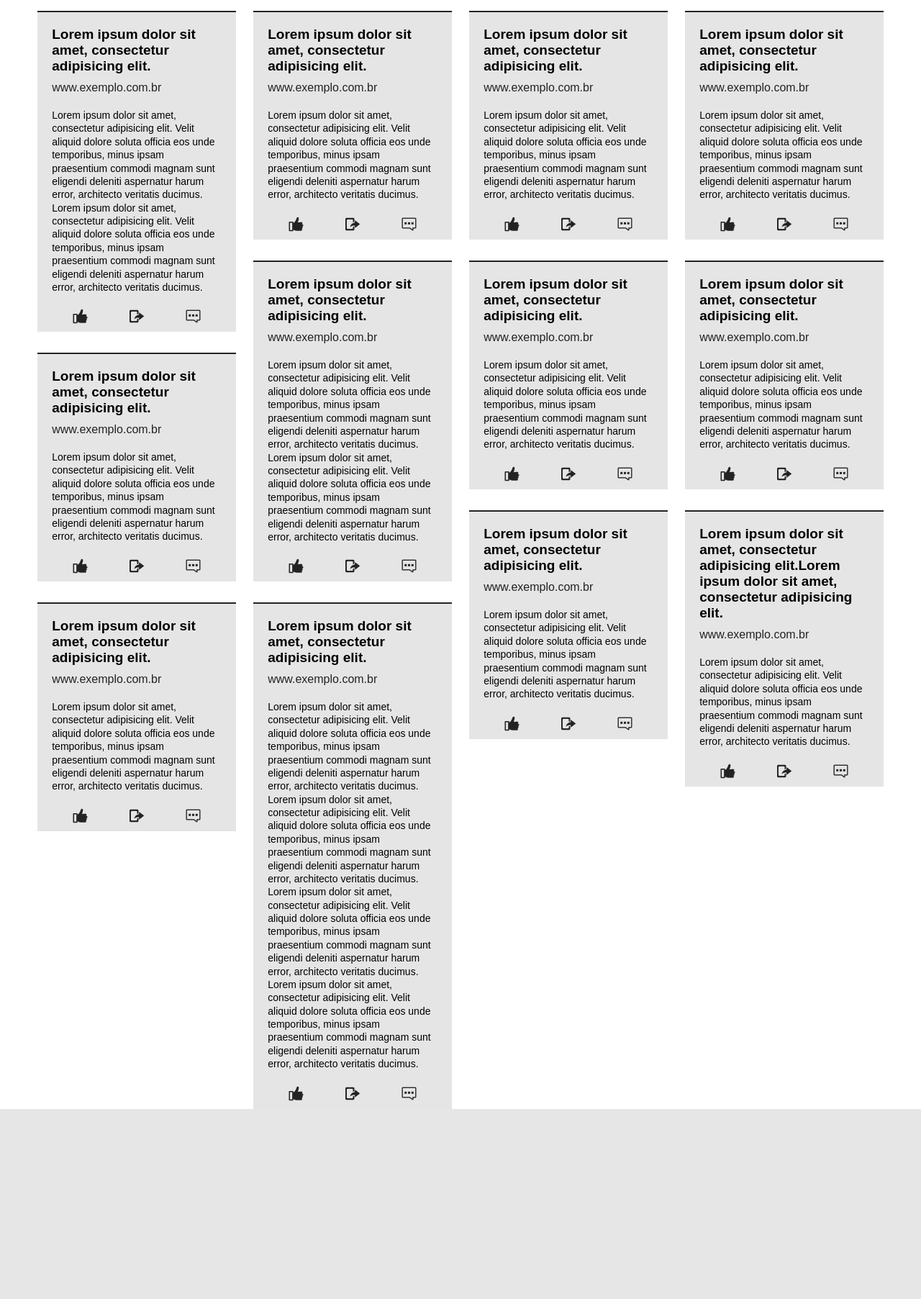
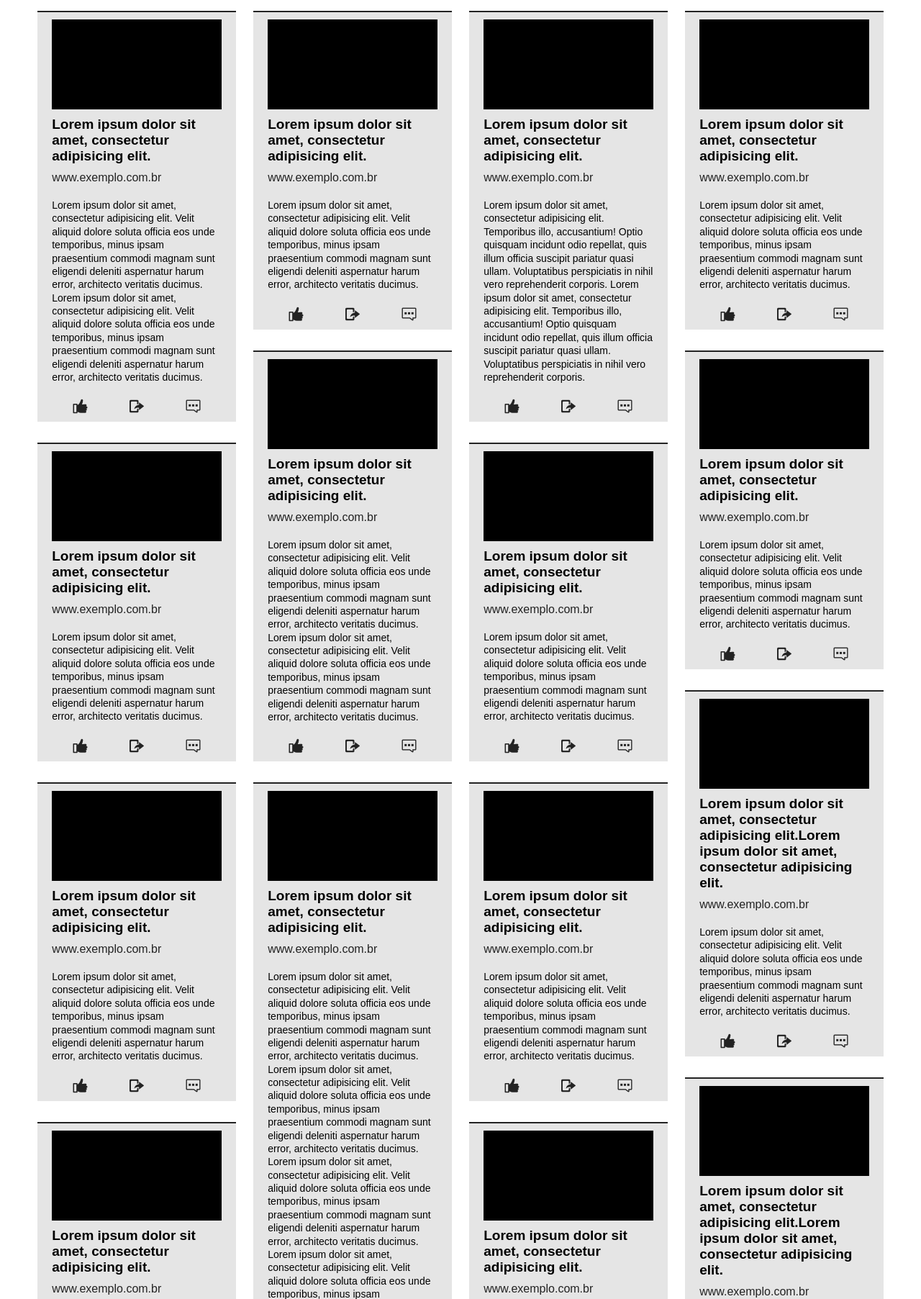
Before and after one commit to alxmiranda/agregador, a PHP site: page / in a window 1280 px wide. Shown: the part 123-1928 px from the top of the page at 72% size. Before the commit the page ends 1664 px from the top, so only its background shows below. Run offline with PHP 8.4, Linux system fonts and the light colour scheme.

Commit message:
Arquivo alterado com opções de banners para cada um dos boxs

```diff
--- a/index.php
+++ b/index.php
@@ -2,6 +2,7 @@
 <main class="container">
 
     <article class="post">
+        <div style="display:block;background:#000000;height:125px;position:relative;top:10px"></div>
         <header class="post-chamada">
             <h2 class="titulo">Lorem ipsum dolor sit amet, consectetur adipisicing elit.</h2>
             <a href="#" title="" target="_blank" class="post-link">www.exemplo.com.br</a>
@@ -18,8 +19,8 @@
           <span class="icone-comentar"></span>
         </aside>
     </article>
-
     <article class="post">
+        <div style="display:block;background:#000000;height:125px;position:relative;top:10px"></div>
         <header class="post-chamada">
             <h2 class="titulo">Lorem ipsum dolor sit amet, consectetur adipisicing elit.</h2>
             <a href="#" title="" target="_blank" class="post-link">www.exemplo.com.br</a>
@@ -35,8 +36,26 @@
           <span class="icone-comentar"></span>
         </aside>
     </article>
-
     <article class="post">
+        <div style="display:block;background:#000000;height:125px;position:relative;top:10px"></div>
+        <header class="post-chamada">
+            <h2 class="titulo">Lorem ipsum dolor sit amet, consectetur adipisicing elit.</h2>
+            <a href="#" title="" target="_blank" class="post-link">www.exemplo.com.br</a>
+        </header>
+        <article class="post-resumo">
+            <p>
+            Lorem ipsum dolor sit amet, consectetur adipisicing elit. Temporibus illo, accusantium! Optio quisquam incidunt odio repellat, quis illum officia suscipit pariatur quasi ullam. Voluptatibus perspiciatis in nihil vero reprehenderit corporis.
+            Lorem ipsum dolor sit amet, consectetur adipisicing elit. Temporibus illo, accusantium! Optio quisquam incidunt odio repellat, quis illum officia suscipit pariatur quasi ullam. Voluptatibus perspiciatis in nihil vero reprehenderit corporis.
+            </p>
+        </article>
+        <aside class="post-acoes-usuario">
+          <span class="icone-curtir"></span>
+          <span class="icone-compartilhar"></span>
+          <span class="icone-comentar"></span>
+        </aside>
+    </article>
+    <article class="post">
+        <div style="display:block;background:#000000;height:125px;position:relative;top:10px"></div>
         <header class="post-chamada">
             <h2 class="titulo">Lorem ipsum dolor sit amet, consectetur adipisicing elit.</h2>
             <a href="#" title="" target="_blank" class="post-link">www.exemplo.com.br</a>
@@ -52,8 +71,8 @@
           <span class="icone-comentar"></span>
         </aside>
     </article>
-
     <article class="post">
+        <div style="display:block;background:#000000;height:125px;position:relative;top:10px"></div>
         <header class="post-chamada">
             <h2 class="titulo">Lorem ipsum dolor sit amet, consectetur adipisicing elit.</h2>
             <a href="#" title="" target="_blank" class="post-link">www.exemplo.com.br</a>
@@ -69,25 +88,8 @@
           <span class="icone-comentar"></span>
         </aside>
     </article>
-
     <article class="post">
-        <header class="post-chamada">
-            <h2 class="titulo">Lorem ipsum dolor sit amet, consectetur adipisicing elit.</h2>
-            <a href="#" title="" target="_blank" class="post-link">www.exemplo.com.br</a>
-        </header>
-        <article class="post-resumo">
-            <p>
-            Lorem ipsum dolor sit amet, consectetur adipisicing elit. Velit aliquid dolore soluta officia eos unde temporibus, minus ipsam praesentium commodi magnam sunt eligendi deleniti aspernatur harum error, architecto veritatis ducimus.
-            </p>
-        </article>
-        <aside class="post-acoes-usuario">
-          <span class="icone-curtir"></span>
-          <span class="icone-compartilhar"></span>
-          <span class="icone-comentar"></span>
-        </aside>
-    </article>
-
-    <article class="post">
+        <div style="display:block;background:#000000;height:125px;position:relative;top:10px"></div>
         <header class="post-chamada">
             <h2 class="titulo">Lorem ipsum dolor sit amet, consectetur adipisicing elit.</h2>
             <a href="#" title="" target="_blank" class="post-link">www.exemplo.com.br</a>
@@ -104,8 +106,8 @@
           <span class="icone-comentar"></span>
         </aside>
     </article>
-
     <article class="post">
+        <div style="display:block;background:#000000;height:125px;position:relative;top:10px"></div>
         <header class="post-chamada">
             <h2 class="titulo">Lorem ipsum dolor sit amet, consectetur adipisicing elit.</h2>
             <a href="#" title="" target="_blank" class="post-link">www.exemplo.com.br</a>
@@ -121,8 +123,8 @@
           <span class="icone-comentar"></span>
         </aside>
     </article>
-
     <article class="post">
+        <div style="display:block;background:#000000;height:125px;position:relative;top:10px"></div>
         <header class="post-chamada">
             <h2 class="titulo">Lorem ipsum dolor sit amet, consectetur adipisicing elit.</h2>
             <a href="#" title="" target="_blank" class="post-link">www.exemplo.com.br</a>
@@ -138,8 +140,8 @@
           <span class="icone-comentar"></span>
         </aside>
     </article>
-
     <article class="post">
+        <div style="display:block;background:#000000;height:125px;position:relative;top:10px"></div>
         <header class="post-chamada">
             <h2 class="titulo">Lorem ipsum dolor sit amet, consectetur adipisicing elit.</h2>
             <a href="#" title="" target="_blank" class="post-link">www.exemplo.com.br</a>
@@ -155,8 +157,8 @@
           <span class="icone-comentar"></span>
         </aside>
     </article>
-
     <article class="post">
+        <div style="display:block;background:#000000;height:125px;position:relative;top:10px"></div>
         <header class="post-chamada">
             <h2 class="titulo">Lorem ipsum dolor sit amet, consectetur adipisicing elit.</h2>
             <a href="#" title="" target="_blank" class="post-link">www.exemplo.com.br</a>
@@ -175,8 +177,8 @@
           <span class="icone-comentar"></span>
         </aside>
     </article>
-
     <article class="post">
+        <div style="display:block;background:#000000;height:125px;position:relative;top:10px"></div>
         <header class="post-chamada">
             <h2 class="titulo">Lorem ipsum dolor sit amet, consectetur adipisicing elit.</h2>
             <a href="#" title="" target="_blank" class="post-link">www.exemplo.com.br</a>
@@ -192,8 +194,76 @@
           <span class="icone-comentar"></span>
         </aside>
     </article>
-
     <article class="post">
+        <div style="display:block;background:#000000;height:125px;position:relative;top:10px"></div>
+        <header class="post-chamada">
+            <h2 class="titulo">Lorem ipsum dolor sit amet, consectetur adipisicing elit.Lorem ipsum dolor sit amet, consectetur adipisicing elit.</h2>
+            <a href="#" title="" target="_blank" class="post-link">www.exemplo.com.br</a>
+        </header>
+        <article class="post-resumo">
+            <p>
+            Lorem ipsum dolor sit amet, consectetur adipisicing elit. Velit aliquid dolore soluta officia eos unde temporibus, minus ipsam praesentium commodi magnam sunt eligendi deleniti aspernatur harum error, architecto veritatis ducimus.
+            </p>
+        </article>
+        <aside class="post-acoes-usuario">
+          <span class="icone-curtir"></span>
+          <span class="icone-compartilhar"></span>
+          <span class="icone-comentar"></span>
+        </aside>
+    </article>
+    <article class="post">
+        <div style="display:block;background:#000000;height:125px;position:relative;top:10px"></div>
+        <header class="post-chamada">
+            <h2 class="titulo">Lorem ipsum dolor sit amet, consectetur adipisicing elit.</h2>
+            <a href="#" title="" target="_blank" class="post-link">www.exemplo.com.br</a>
+        </header>
+        <article class="post-resumo">
+            <p>
+            Lorem ipsum dolor sit amet, consectetur adipisicing elit. Velit aliquid dolore soluta officia eos unde temporibus, minus ipsam praesentium commodi magnam sunt eligendi deleniti aspernatur harum error, architecto veritatis ducimus.
+            </p>
+        </article>
+        <aside class="post-acoes-usuario">
+          <span class="icone-curtir"></span>
+          <span class="icone-compartilhar"></span>
+          <span class="icone-comentar"></span>
+        </aside>
+    </article>
+    <article class="post">
+        <div style="display:block;background:#000000;height:125px;position:relative;top:10px"></div>
+        <header class="post-chamada">
+            <h2 class="titulo">Lorem ipsum dolor sit amet, consectetur adipisicing elit.Lorem ipsum dolor sit amet, consectetur adipisicing elit.</h2>
+            <a href="#" title="" target="_blank" class="post-link">www.exemplo.com.br</a>
+        </header>
+        <article class="post-resumo">
+            <p>
+            Lorem ipsum dolor sit amet, consectetur adipisicing elit. Velit aliquid dolore soluta officia eos unde temporibus, minus ipsam praesentium commodi magnam sunt eligendi deleniti aspernatur harum error, architecto veritatis ducimus.
+            </p>
+        </article>
+        <aside class="post-acoes-usuario">
+          <span class="icone-curtir"></span>
+          <span class="icone-compartilhar"></span>
+          <span class="icone-comentar"></span>
+        </aside>
+    </article>
+    <article class="post">
+        <div style="display:block;background:#000000;height:125px;position:relative;top:10px"></div>
+        <header class="post-chamada">
+            <h2 class="titulo">Lorem ipsum dolor sit amet, consectetur adipisicing elit.</h2>
+            <a href="#" title="" target="_blank" class="post-link">www.exemplo.com.br</a>
+        </header>
+        <article class="post-resumo">
+            <p>
+            Lorem ipsum dolor sit amet, consectetur adipisicing elit. Velit aliquid dolore soluta officia eos unde temporibus, minus ipsam praesentium commodi magnam sunt eligendi deleniti aspernatur harum error, architecto veritatis ducimus.
+            </p>
+        </article>
+        <aside class="post-acoes-usuario">
+          <span class="icone-curtir"></span>
+          <span class="icone-compartilhar"></span>
+          <span class="icone-comentar"></span>
+        </aside>
+    </article>
+    <article class="post">
+        <div style="display:block;background:#000000;height:125px;position:relative;top:10px"></div>
         <header class="post-chamada">
             <h2 class="titulo">Lorem ipsum dolor sit amet, consectetur adipisicing elit.Lorem ipsum dolor sit amet, consectetur adipisicing elit.</h2>
             <a href="#" title="" target="_blank" class="post-link">www.exemplo.com.br</a>
```
